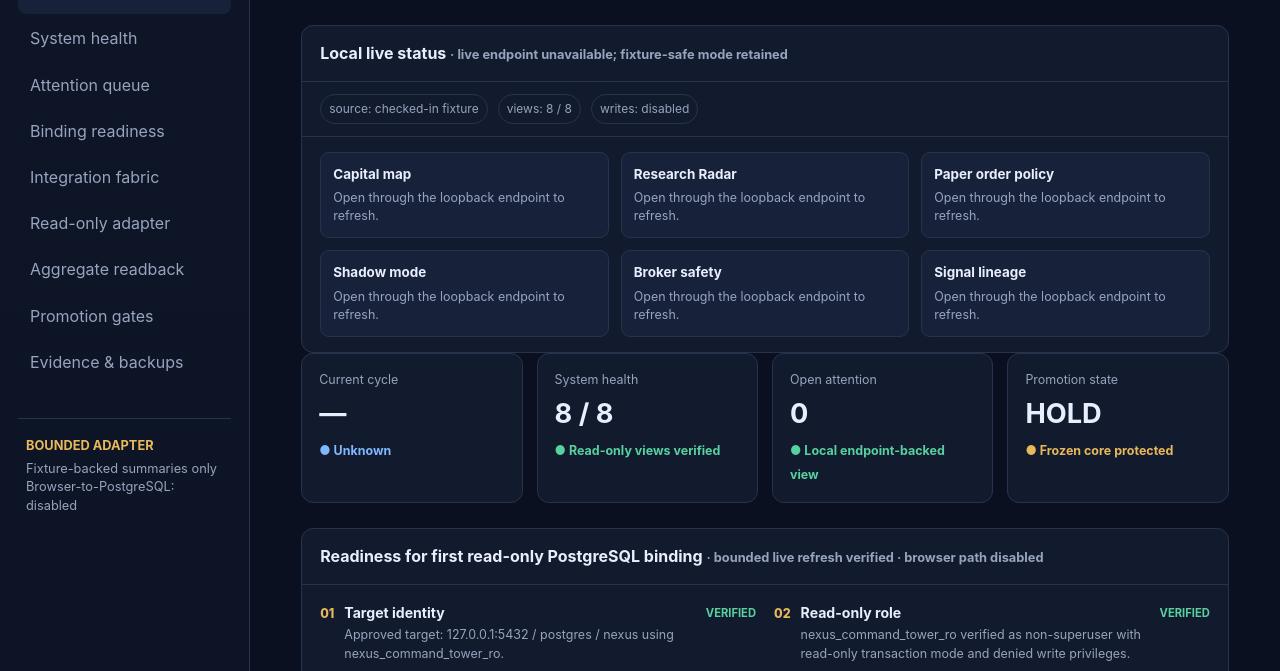
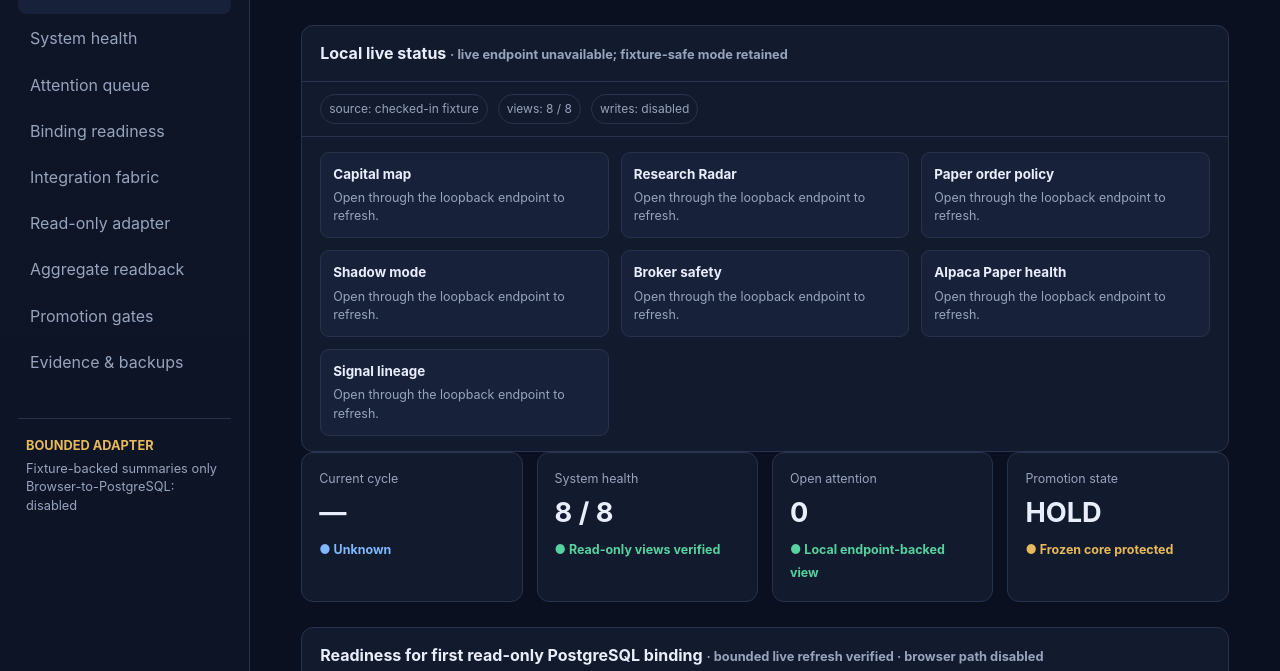
Before and after one commit to Sailor07562/-nexus-capital-map, a plain HTML site: page command-tower/CommandTower.html in a window 1280 px wide. Shown: the part 129-800 px from the top of the page. Drawn offline with Linux system fonts and the light colour scheme; no server answers.

Commit message:
feat(command-tower): surface Alpaca Paper health

```diff
--- a/command-tower/CommandTower.html
+++ b/command-tower/CommandTower.html
@@ -28,7 +28,7 @@
       </aside>
       <main id="overview">
         <header class="top"><div><p class="eyebrow">Nexus Capital Map</p><h1>Command Tower</h1><p class="sub">Operator view of health, evidence, gates, and movement.</p></div><span class="badge" id="sourceBadge">STRUCTURE FROZEN</span></header>
-        <section class="section" id="live-status" data-live-status><h2>Local live status <span class="quiet" id="liveStatusMode">· fixture-safe file mode</span></h2><div class="adapter-meta"><span class="adapter-pill" id="liveStatusIdentity">source: checked-in fixture</span><span class="adapter-pill" id="liveStatusViews">views: 8 / 8</span><span class="adapter-pill" id="liveStatusSafety">writes: disabled</span></div><div class="summary-grid"><div class="summary-tile"><strong>Capital map</strong><span id="liveCapitalMap">Open through the loopback endpoint to refresh.</span></div><div class="summary-tile"><strong>Research Radar</strong><span id="liveResearchRadar">Open through the loopback endpoint to refresh.</span></div><div class="summary-tile"><strong>Paper order policy</strong><span id="livePaperPolicy">Open through the loopback endpoint to refresh.</span></div><div class="summary-tile"><strong>Shadow mode</strong><span id="liveShadowMode">Open through the loopback endpoint to refresh.</span></div><div class="summary-tile"><strong>Broker safety</strong><span id="liveBrokerSafety">Open through the loopback endpoint to refresh.</span></div><div class="summary-tile"><strong>Signal lineage</strong><span id="liveSignalLineage">Open through the loopback endpoint to refresh.</span></div></div></section>
+        <section class="section" id="live-status" data-live-status><h2>Local live status <span class="quiet" id="liveStatusMode">· fixture-safe file mode</span></h2><div class="adapter-meta"><span class="adapter-pill" id="liveStatusIdentity">source: checked-in fixture</span><span class="adapter-pill" id="liveStatusViews">views: 8 / 8</span><span class="adapter-pill" id="liveStatusSafety">writes: disabled</span></div><div class="summary-grid"><div class="summary-tile"><strong>Capital map</strong><span id="liveCapitalMap">Open through the loopback endpoint to refresh.</span></div><div class="summary-tile"><strong>Research Radar</strong><span id="liveResearchRadar">Open through the loopback endpoint to refresh.</span></div><div class="summary-tile"><strong>Paper order policy</strong><span id="livePaperPolicy">Open through the loopback endpoint to refresh.</span></div><div class="summary-tile"><strong>Shadow mode</strong><span id="liveShadowMode">Open through the loopback endpoint to refresh.</span></div><div class="summary-tile"><strong>Broker safety</strong><span id="liveBrokerSafety">Open through the loopback endpoint to refresh.</span></div><div class="summary-tile"><strong>Alpaca Paper health</strong><span id="liveAlpacaPaper">Open through the loopback endpoint to refresh.</span></div><div class="summary-tile"><strong>Signal lineage</strong><span id="liveSignalLineage">Open through the loopback endpoint to refresh.</span></div></div></section>
         <section class="grid" aria-label="Current summary">
           <div class="card"><div class="k">Current cycle</div><div class="v">—</div><span class="state unknown">● Unknown</span></div>
           <div class="card"><div class="k">System health</div><div class="v">8 / 8</div><span class="state verified">● Read-only views verified</span></div>
@@ -63,6 +63,7 @@
           <tr><td><strong>Airtable</strong><br><span class="quiet">LB_Nexus_Sandbox_v1</span></td><td>Structured registry</td><td class="verified">Metadata verified</td><td class="quiet">Base ID + 73-table inventory read back</td></tr>
           <tr><td><strong>Tracker Sandbox</strong><br><span class="quiet">Nexus_Registry_v1 — TRACKER SANDBOX COPY — 2026-07-09</span></td><td>Operational visibility</td><td class="verified">Bounded readback</td><td class="quiet">53 tabs · Index / Authority / Registry_Test_Log</td></tr>
            <tr><td><strong>GitHub vault</strong><br><span class="quiet">Versioned source and governance</span></td><td>GitHub</td><td class="verified">PR/main merge verified</td><td class="quiet">Live status adapter merged into main</td></tr>
+           <tr><td><strong>Alpaca Paper</strong><br><span class="quiet">PostgreSQL-backed health projection</span></td><td>PostgreSQL</td><td class="verified">Aggregate health verified</td><td class="quiet">Direct connector and order submission remain disabled</td></tr>
            <tr><td><strong>n8n / Docker</strong><br><span class="quiet">Workflow execution</span></td><td>n8n</td><td class="frozen">Hold</td><td class="quiet">No workflow change in this phase</td></tr>
         </tbody></table></section>
           <section class="section"><h2>Governed mapping rules</h2><div class="stack"><div class="item"><strong>PostgreSQL stays canonical</strong><p>Airtable and Tracker provide structured operations and visibility; neither replaces the relational authority.</p></div><div class="item"><strong>Read before mapping</strong><p>Resolve IDs, tabs, fields, roles, and current state before proposing any sync path.</p></div><div class="item"><strong>Sandbox first</strong><p>Use <span class="quiet">LB_Nexus_Sandbox_v1</span> and the dated Tracker Sandbox copy; no production promotion is implied.</p></div><div class="item"><strong>Human review remains the gate</strong><p>Mock status cannot authorize evidence admission, decisions, deployment, or trades.</p></div></div></section></div>
@@ -100,6 +101,7 @@
            set('livePaperPolicy', `${paper.policies} policies · ${paper.proposals} proposals · ${paper.submitted_orders} submitted orders · ${paper.human_confirmation_required} human confirmations required`);
            set('liveShadowMode', `${shadow.experiments} experiments · ${shadow.intents} intents · ${shadow.eligible_intents} eligible · ${shadow.order_submission_attempted} order attempts`);
            set('liveBrokerSafety', `${broker.connections} connections · live trading ${broker.live_trading_enabled ? 'enabled' : 'disabled'} · trading blocks ${broker.trading_blocked}`);
+           set('liveAlpacaPaper', `${paper.policies} policies · ${paper.submitted_orders} submitted orders · live trading ${broker.live_trading_enabled ? 'enabled' : 'disabled'} · human confirmation required`);
            set('liveSignalLineage', `${lineage.signals} signals · ${lineage.evidenced_signals} evidenced · ${lineage.capital_maps} capital maps · peak pressure ${lineage.highest_pressure}`);
           set('statusFooter', 'Loopback live scalar readback · Direct browser-to-PostgreSQL connection disabled · No automation controls · No credentials');
         }).catch(() => {
```
Lines whose indentation alone changed are shown as unchanged.
